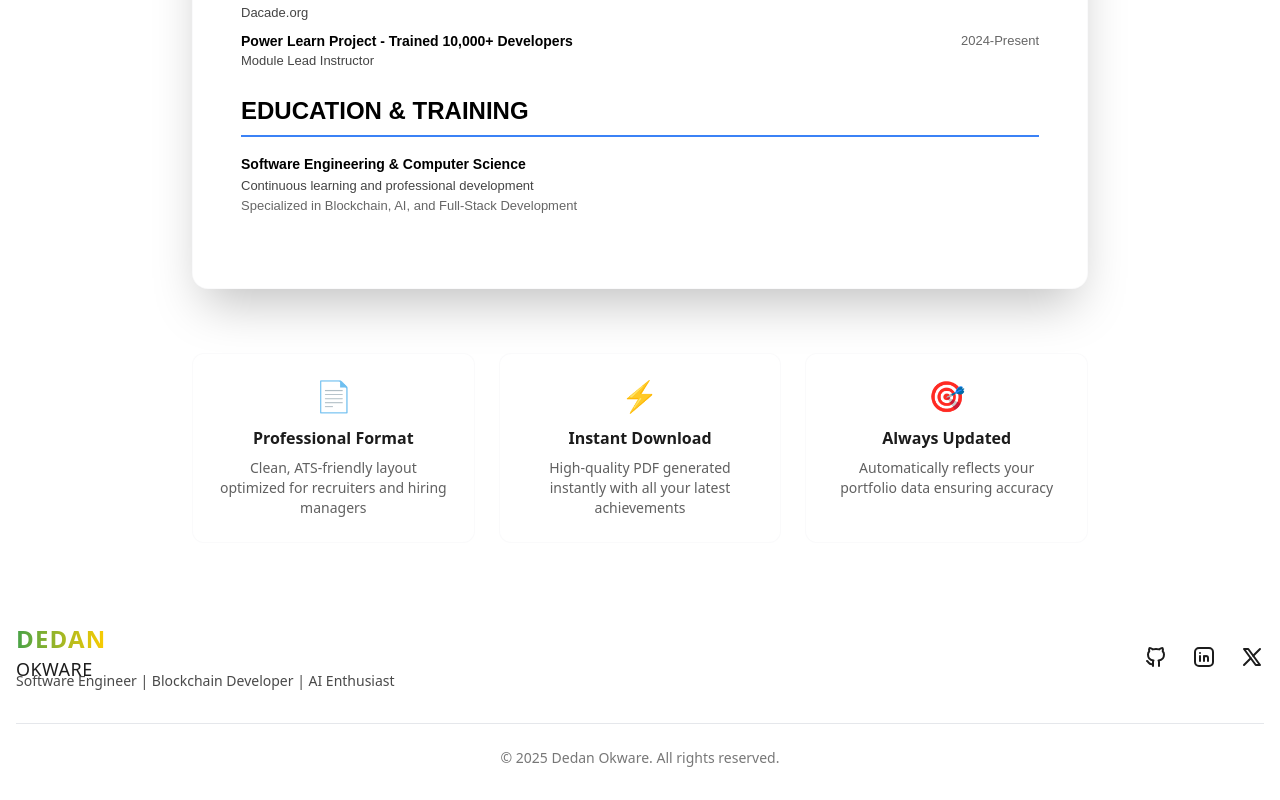
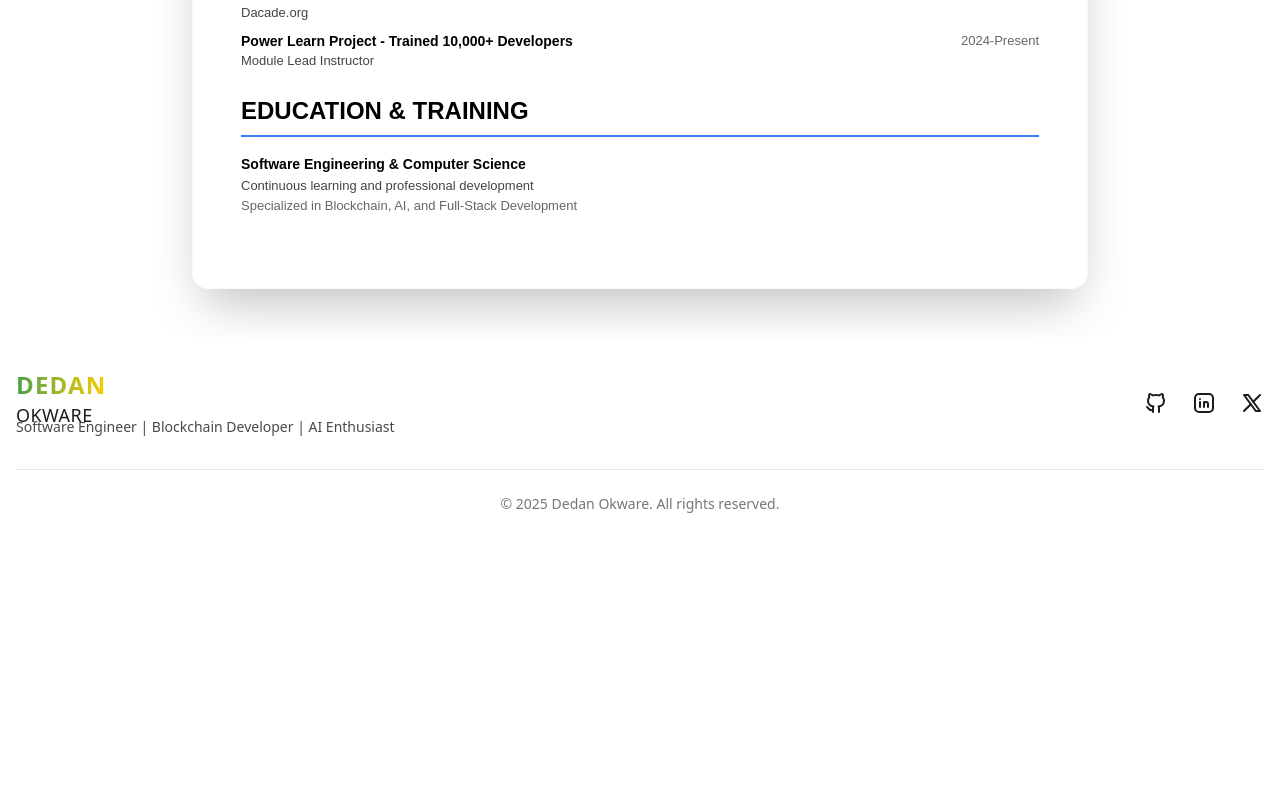
Before and after one commit to okwareddevnest/my-portfolio, a Next.js app: page /resume in a window 1280 px wide. Shown: the part 3428-4228 px from the top of the page. After the commit the page ends 3974 px from the top, so only its background shows below. Built offline with nearby package versions, Linux system fonts and the light colour scheme.

Commit message:
Optimize resume PDF generation by reducing image scale and changing format to JPEG with compression for smaller file sizes. Removed unused features section to streamline the code.

```diff
--- a/pages/resume.tsx
+++ b/pages/resume.tsx
@@ -142,10 +142,10 @@ const Resume = () => {
     setProgress(10);
 
     try {
-      // Capture the resume content
+      // Capture the resume content with optimized settings
       setProgress(30);
       const canvas = await html2canvas(resumeRef.current, {
-        scale: 3,
+        scale: 2,  // Reduced from 3 to 2 for smaller file size
         useCORS: true,
         logging: false,
         backgroundColor: '#ffffff',
@@ -159,12 +159,13 @@ const Resume = () => {
 
       setProgress(60);
 
-      // Create PDF
-      const imgData = canvas.toDataURL('image/png');
+      // Create PDF with compression
+      const imgData = canvas.toDataURL('image/jpeg', 0.85); // JPEG with 85% quality instead of PNG
       const pdf = new jsPDF({
         orientation: 'portrait',
         unit: 'mm',
-        format: 'a4'
+        format: 'a4',
+        compress: true  // Enable PDF compression
       });
 
       const pdfWidth = 210; // A4 width in mm
@@ -179,14 +180,14 @@ const Resume = () => {
       let position = margin; // Start with top margin
 
       // Add first page
-      pdf.addImage(imgData, 'PNG', margin, position, imgWidth, imgHeight);
+      pdf.addImage(imgData, 'JPEG', margin, position, imgWidth, imgHeight, undefined, 'FAST'); // JPEG compression
       heightLeft -= (pdfHeight - margin * 2);
 
       // Add additional pages if needed
       while (heightLeft > 0) {
         position = -(imgHeight - heightLeft) + margin;
         pdf.addPage();
-        pdf.addImage(imgData, 'PNG', margin, position, imgWidth, imgHeight);
+        pdf.addImage(imgData, 'JPEG', margin, position, imgWidth, imgHeight, undefined, 'FAST');
         heightLeft -= (pdfHeight - margin * 2);
       }
 
@@ -435,38 +436,6 @@ const Resume = () => {
             </div>
           </div>
         </motion.div>
-
-        {/* Features Section */}
-        <motion.div
-          initial={{ opacity: 0, y: 20 }}
-          animate={{ opacity: 1, y: 0 }}
-          transition={{ duration: 0.6, delay: 0.6 }}
-          className="mt-16 text-center"
-        >
-          <div className="grid grid-cols-1 md:grid-cols-3 gap-6 max-w-4xl mx-auto">
-            <div className="p-6 bg-card dark:bg-card-dark rounded-xl border border-border/20 dark:border-border-dark/20">
-              <div className="text-3xl mb-3">📄</div>
-              <h3 className="font-bold text-text dark:text-text-dark mb-2">Professional Format</h3>
-              <p className="text-sm text-text/70 dark:text-text-dark/70">
-                Clean, ATS-friendly layout optimized for recruiters and hiring managers
-              </p>
-            </div>
-            <div className="p-6 bg-card dark:bg-card-dark rounded-xl border border-border/20 dark:border-border-dark/20">
-              <div className="text-3xl mb-3">⚡</div>
-              <h3 className="font-bold text-text dark:text-text-dark mb-2">Instant Download</h3>
-              <p className="text-sm text-text/70 dark:text-text-dark/70">
-                High-quality PDF generated instantly with all your latest achievements
-              </p>
-            </div>
-            <div className="p-6 bg-card dark:bg-card-dark rounded-xl border border-border/20 dark:border-border-dark/20">
-              <div className="text-3xl mb-3">🎯</div>
-              <h3 className="font-bold text-text dark:text-text-dark mb-2">Always Updated</h3>
-              <p className="text-sm text-text/70 dark:text-text-dark/70">
-                Automatically reflects your portfolio data ensuring accuracy
-              </p>
-            </div>
-          </div>
-        </motion.div>
       </main>
 
       <Footer />
```
